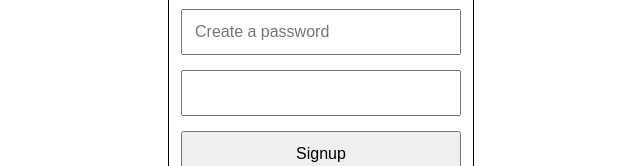
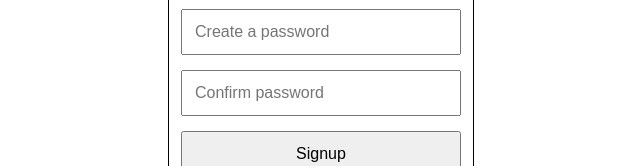
Before and after one commit to TW61-code/Form-Data, a React (Vite) app: page / in a window 1280 px wide. Shown: the part 363-529 px from the top of the page, without its empty margins (319-959 px from the left). Built offline with nearby package versions, Linux system fonts and the light colour scheme.

Commit message:
Reaplaced the errors state with a string that is displayed through conditional rendering MUCH EASIER THAN TRYING TO UPDATE THE INPUTS PLACEHOLDER VALUE

```diff
--- a/src/components/Form.jsx
+++ b/src/components/Form.jsx
@@ -7,9 +7,10 @@ function Form(
         type1,
         type2,
         page,
+        isPasswordsMatch,
+        setIsPasswordsMatch,
         setSignUpEmail,
         signUpEmail,
-        confirmPasswordPlaceholder,
         setNewPassword,
         newPassword,
         setConfirmationPassword,
@@ -17,15 +18,25 @@ function Form(
         onHandleSubmitForm,
     }) {
 
+        function handlePasswordChange(e) {
+            setNewPassword(e.target.value);
+            setIsPasswordsMatch(true);
+        }
+
+        function handleConfirmPasswordChange(e) {
+            setConfirmationPassword(e.target.value);
+            setIsPasswordsMatch(true);
+        }
+
     //consitional rendering, dependant on the value of the 'page' prop.
     const signUpPasswordPlaceholder = page === 'sign-up' ? 'Create a password' : 'Enter your pasword';
-    const signUpConfirmPlaceholder = page === 'sign-up' && confirmPasswordPlaceholder;
     const signUpPasswordInput = <input
                                     type={type2}
                                     id={`${page}-${type2}-check`}
                                     value={confirmationPassword}
-                                    onChange={(e) => setConfirmationPassword(e.target.value)}
-                                    placeholder={signUpConfirmPlaceholder} />;
+                                    onChange={handleConfirmPasswordChange}
+                                    placeholder='Confirm password'
+                                />;
     const buttonText = page === 'sign-in' ? 'Login' : 'Signup';
     const footerText = page === 'sign-in' ? "Don't have an account?" : 'Already have an account?';
     const footerType = page === 'sign-in' ? 'Signup' : 'Login';
@@ -49,10 +60,11 @@ function Form(
                     type={type2}
                     id={`${page}-${type2}`}
                     value={newPassword}
-                    onChange={(e) => setNewPassword(e.target.value)}
+                    onChange={handlePasswordChange}
                     placeholder={signUpPasswordPlaceholder}
                 />
                 {page === 'sign-up' && signUpPasswordInput}
+                {!isPasswordsMatch && <p>Passwords do not match</p>}
                 {page === 'sign-in' && <p className='forgot-password'><a>Forgot password?</a></p>}
                 <Button page={page} type={buttonText}/>
             </fieldset>
--- a/src/form-pages/Sign-up.jsx
+++ b/src/form-pages/Sign-up.jsx
@@ -7,6 +7,7 @@ function SignUp({page , errors, setErrors}) {
   const [signUpEmail, setSignUpEmail] = useState('');
   const [newPassword, setNewPassword] = useState('');
   const [confirmationPassword, setConfirmationPassword] = useState('');
+  const [isPasswordsMatch, setIsPasswordsMatch] = useState(true);
 
   let signUpData = {};
 
@@ -30,12 +31,10 @@ function SignUp({page , errors, setErrors}) {
             console.log(await response.json());
 
           } else {
-            alert('Passwords do not match');
 
-            setErrors({...errors, noMatch: "Passwords do not match"});
+            setIsPasswordsMatch(false);
+
           }
-
-          console.log(errors.noMatch)
 
         setSignUpEmail('');
         setNewPassword('');
@@ -48,6 +47,8 @@ function SignUp({page , errors, setErrors}) {
             page={page}
             type1='text'
             type2='password'
+            isPasswordsMatch={isPasswordsMatch}
+            setIsPasswordsMatch={setIsPasswordsMatch}
             setSignUpEmail={setSignUpEmail}
             signUpEmail={signUpEmail}
             setNewPassword={setNewPassword}
```
